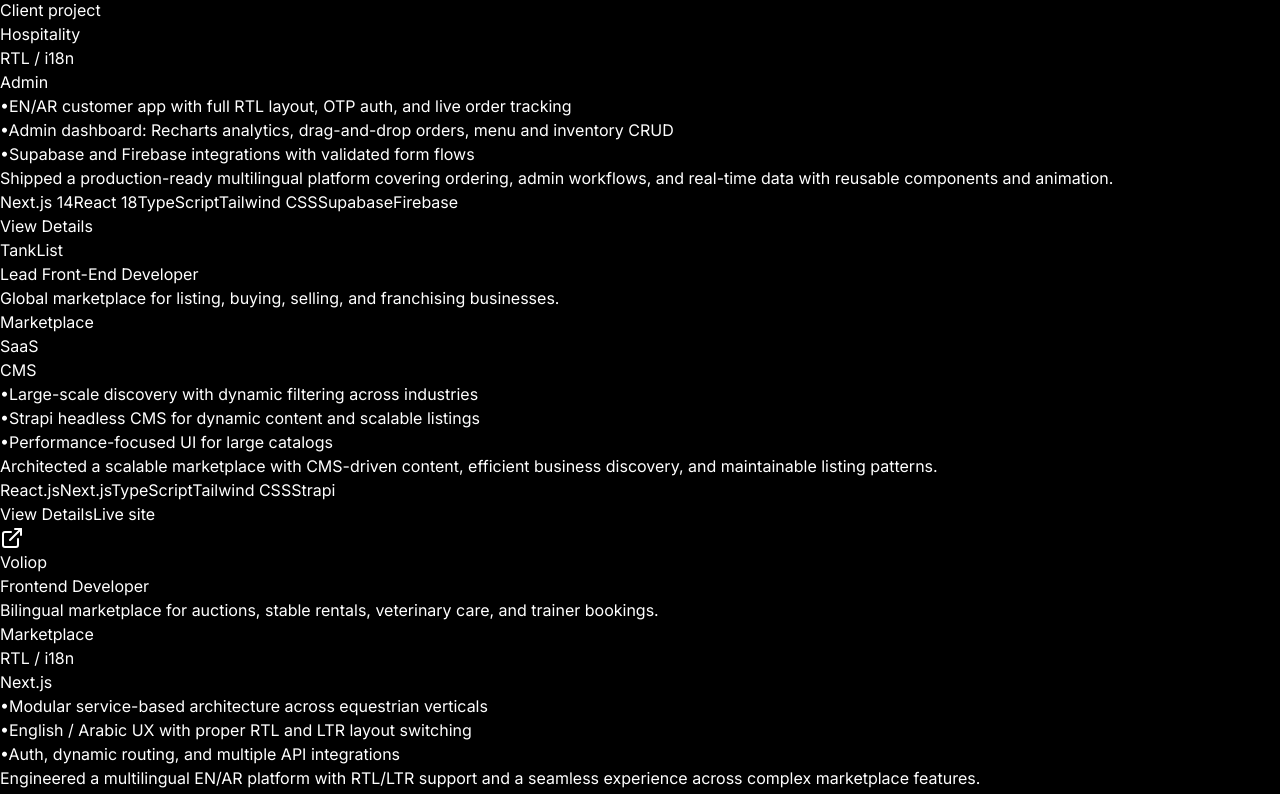
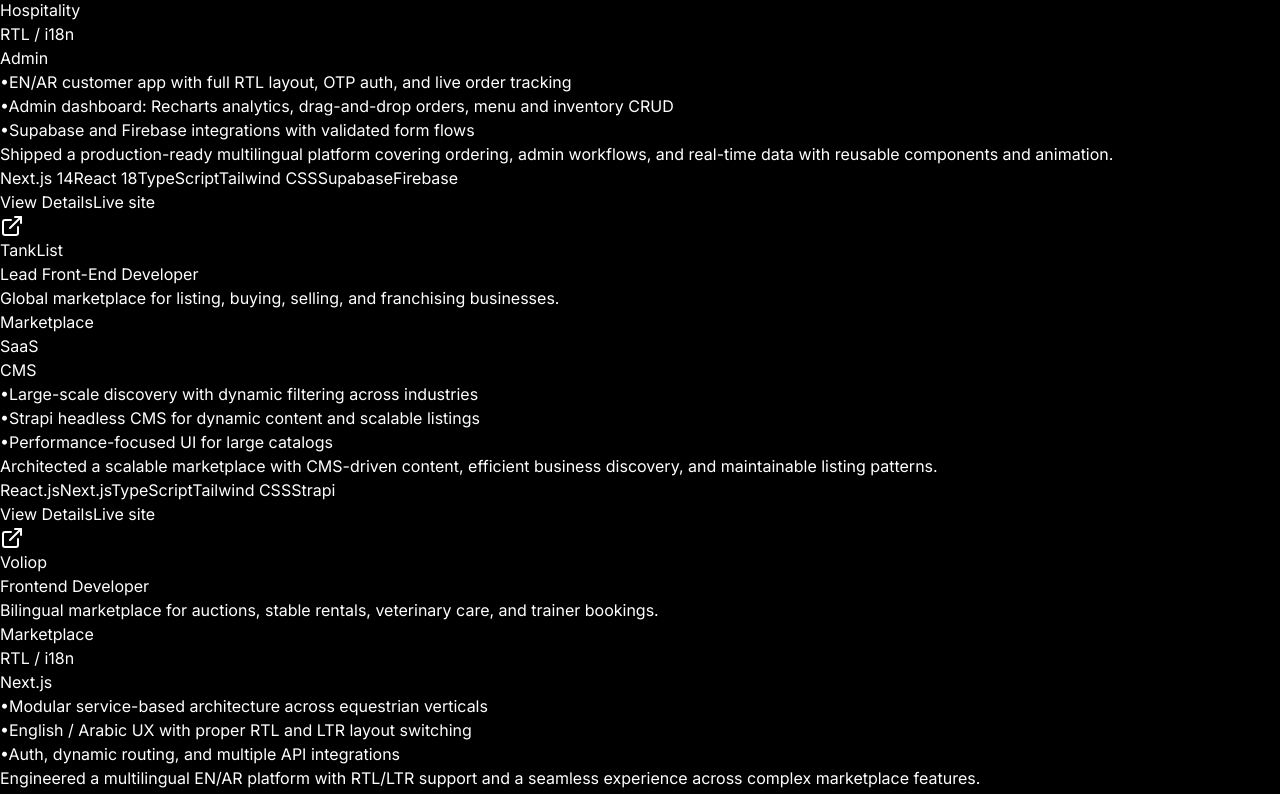
Before and after one commit to mrwan14/portfolio-, a Next.js app: page / in a window 1280 px wide. Shown: the part 2306-3100 px from the top of the page. Built offline with nearby package versions, Linux system fonts and the light colour scheme.

Commit message:
Update project URL to point to the live application and remove proprietary flag for better clarity in project details.

```diff
--- a/data/projects.ts
+++ b/data/projects.ts
@@ -78,9 +78,8 @@ const projects: Project[] = [
     ],
     impact:
       'Shipped a production-ready multilingual platform covering ordering, admin workflows, and real-time data with reusable components and animation.',
-    url: '#',
+    url: 'https://dinery-app-ppbj.vercel.app/',
     featured: true,
-    proprietary: true,
     problem:
       'A restaurant technology product needed a customer-facing bilingual web app and a serious admin console for ordering, live status, inventory, and analytics, without compromising RTL or motion quality.',
     whatIBuilt:
```
